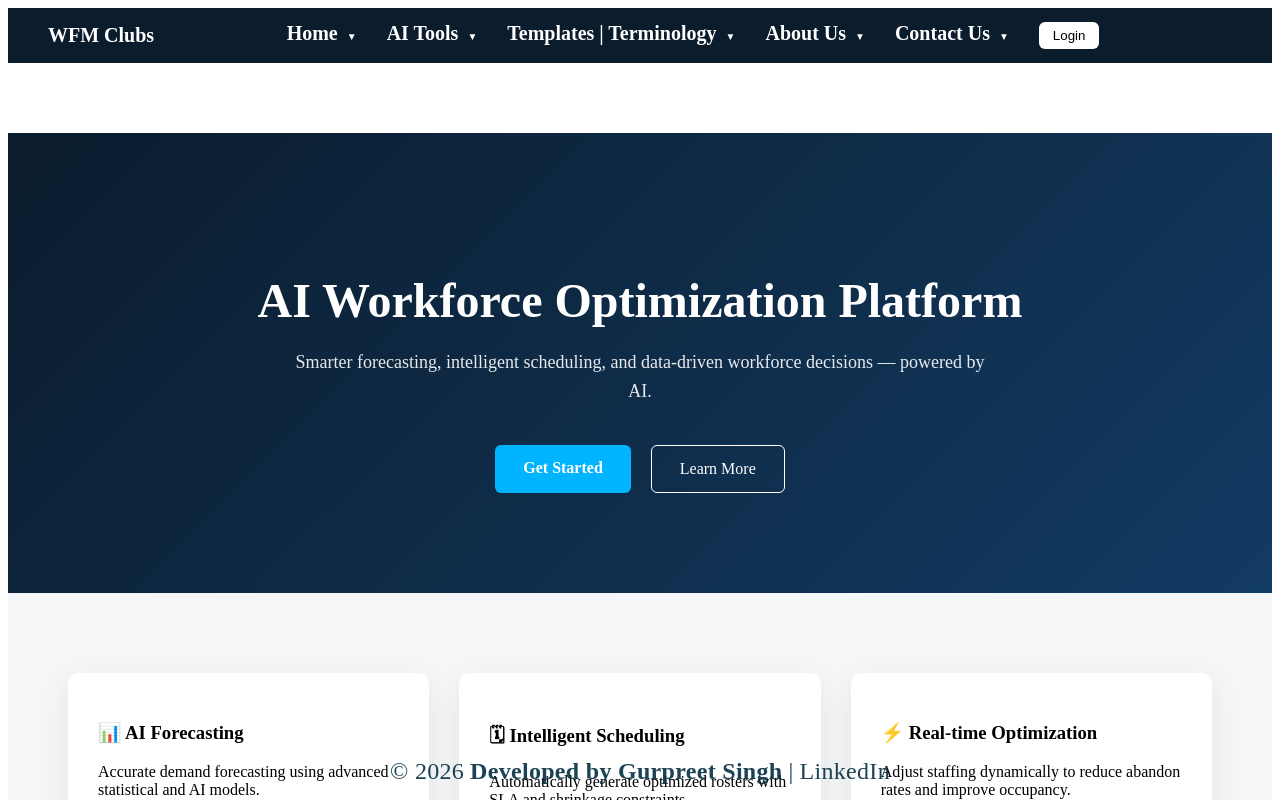
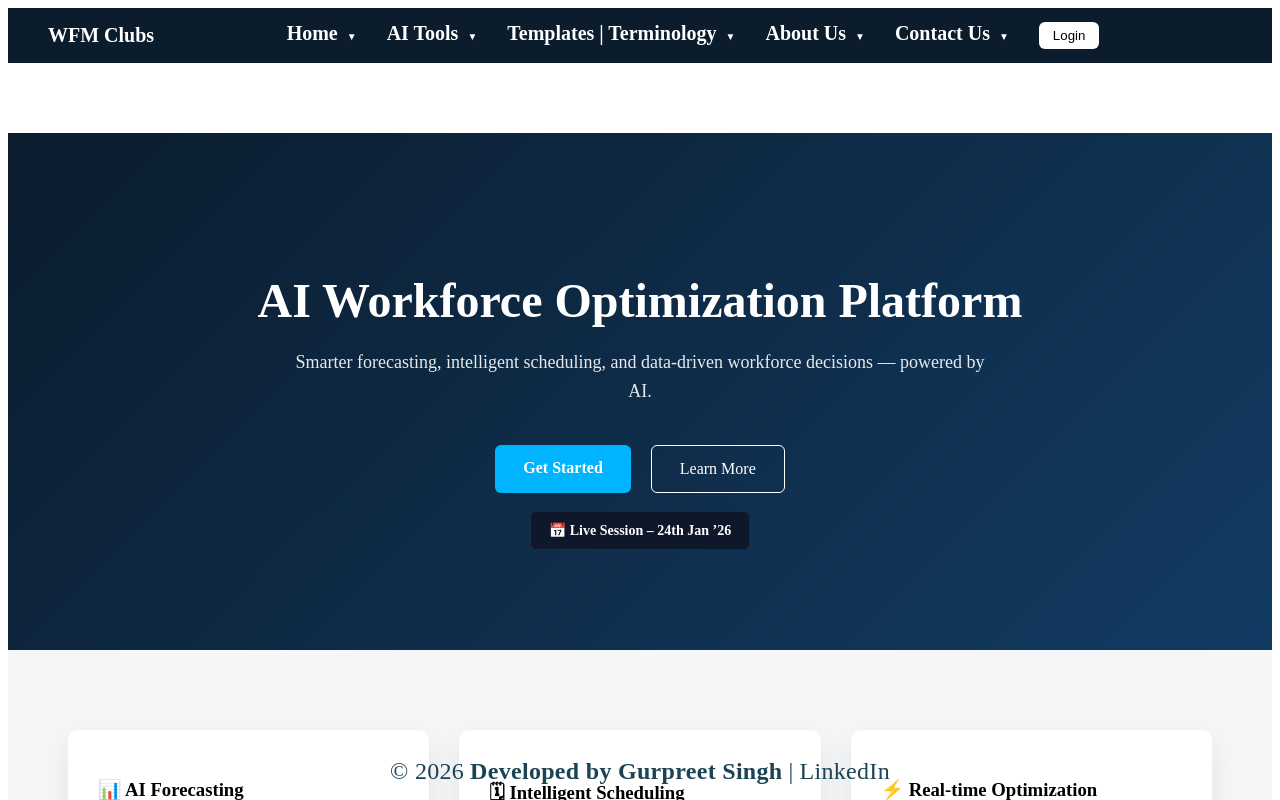
Before and after one commit to garrycnx/wfm-portal, a Next.js app: page / in a window 1280 px wide. Shown: the top 800 px of the page. Built offline with nearby package versions, Linux system fonts and the light colour scheme; no server answers.

Commit message:
live session button added

```diff
--- a/src/app/globals.css
+++ b/src/app/globals.css
@@ -349,3 +349,28 @@ main * {
   border: none;
   cursor: pointer;
 }
+
+.live-session-wrapper {
+  margin-top: 18px;
+  text-align: center;
+}
+
+.live-session-btn {
+  display: inline-flex;
+  align-items: center;
+  gap: 8px;
+  padding: 10px 18px;
+  background-color: #0f172a;
+  color: #ffffff;
+  font-weight: 600;
+  font-size: 14px;
+  border-radius: 6px;
+  text-decoration: none;
+  border: 1px solid #1e293b;
+  transition: all 0.2s ease-in-out;
+}
+
+.live-session-btn:hover {
+  background-color: #1e293b;
+  transform: translateY(-1px);
+}
--- a/src/app/page.tsx
+++ b/src/app/page.tsx
@@ -18,6 +18,16 @@ export default function Home() {
           <a href="/about" style={styles.secondaryBtn}>
             Learn More
           </a>
+        </div>
+        <div className="live-session-wrapper">
+        <a
+          href="https://calendar.app.google/asQfmbYrmg2oqUxb8"
+          target="_blank"
+          rel="noopener noreferrer"
+          className="live-session-btn"
+        >
+          📅 Live Session – 24th Jan ’26
+        </a>
         </div>
       </section>
 
```
